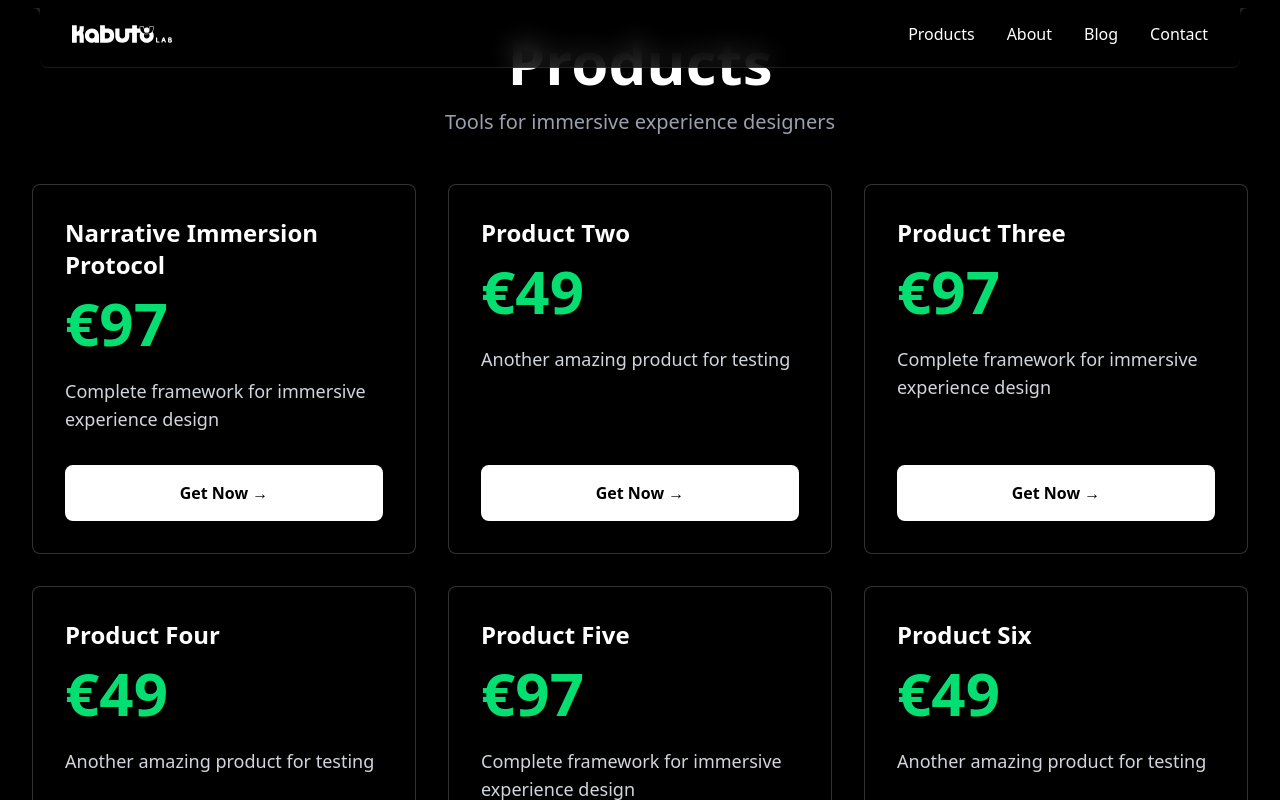
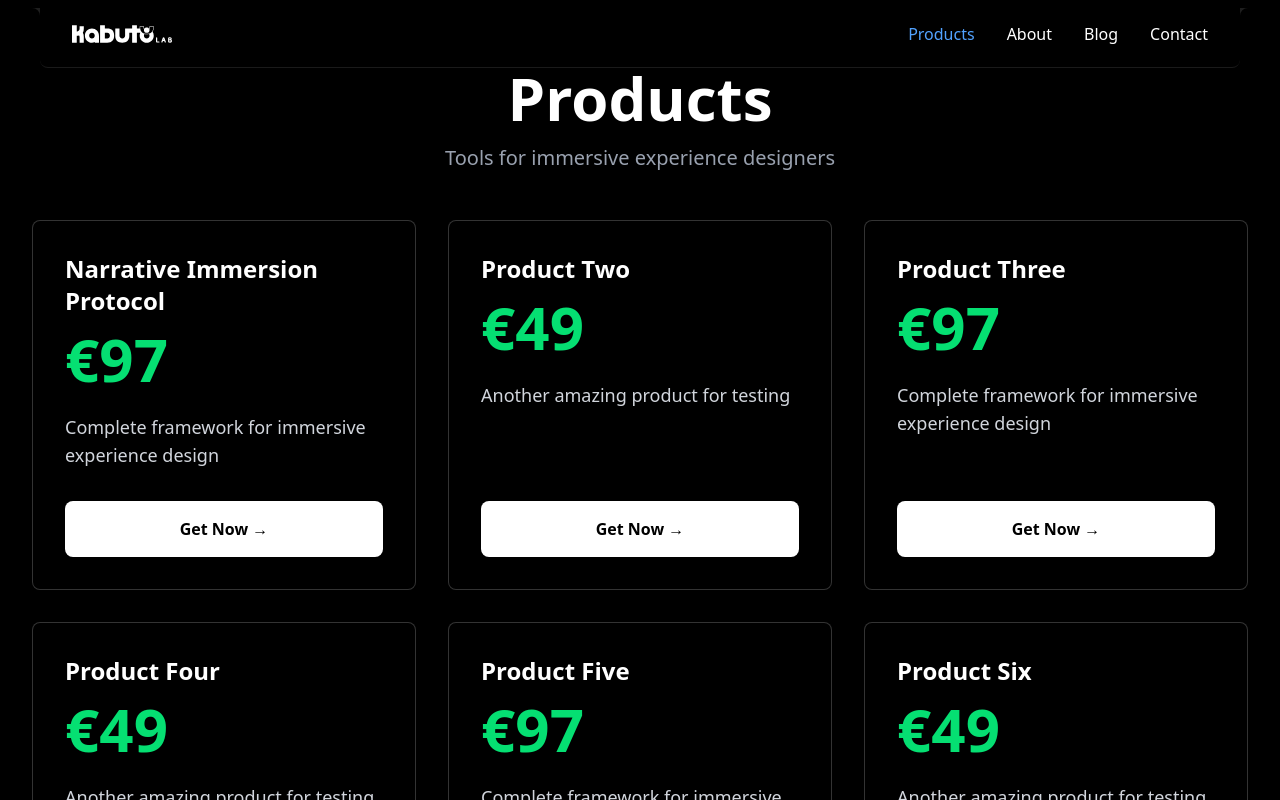
Before and after one commit to christi4ntoro/kabuto-lab, a Next.js app: page /products in a window 1280 px wide. Shown: the top 800 px of the page. Built offline with nearby package versions, Linux system fonts and the light colour scheme.

Commit message:
header fixed selected area

```diff
--- a/app/about/page.tsx
+++ b/app/about/page.tsx
@@ -1,6 +1,6 @@
 export default function AboutPage() {
     return (
-      <div className="min-h-screen bg-black text-white p-8">
+      <div className="min-h-screen bg-black text-white p-8 pt-[68px]">
         <div className="max-w-4xl mx-auto">
           <h1 className="text-6xl font-bold mb-8">About Kabuto Lab</h1>
 
--- a/app/blog/[slug]/page.tsx
+++ b/app/blog/[slug]/page.tsx
@@ -18,7 +18,7 @@ export default async function BlogPostPage({
   const contentHtml = await markdownToHtml(post.content);
 
   return (
-    <div className="min-h-screen bg-black text-white p-8">
+    <div className="min-h-screen bg-black text-white p-8 pt-[68px]">
       <article className="max-w-4xl mx-auto">
         <Link
           href="/blog"
--- a/app/blog/page.tsx
+++ b/app/blog/page.tsx
@@ -6,7 +6,7 @@ export default function BlogPage() {
   const posts = getAllPosts();
 
   return (
-    <div className="min-h-screen bg-black text-white p-8">
+    <div className="min-h-screen bg-black text-white p-8 pt-[68px]">
       <div className="max-w-4xl mx-auto">
         <h1 className="text-6xl font-bold mb-4">Blog</h1>
         <p className="text-xl text-gray-400 mb-12">
--- a/app/contact/page.tsx
+++ b/app/contact/page.tsx
@@ -1,6 +1,6 @@
 export default function ContactPage() {
     return (
-      <div className="min-h-screen bg-black text-white p-8">
+      <div className="min-h-screen bg-black text-white p-8 pt-[68px]">
         <div className="max-w-3xl mx-auto">
           <h1 className="text-6xl font-bold mb-8">Contact</h1>
 
--- a/app/products/page.tsx
+++ b/app/products/page.tsx
@@ -3,7 +3,7 @@ import { products } from '@/lib/products';
 
 export default function ProductsPage() {
   return (
-    <div className="min-h-screen bg-black text-white p-8">
+    <div className="min-h-screen bg-black text-white p-8 pt-[68px]">
       <div className="max-w-7xl mx-auto">
         <h1 className="text-6xl font-bold mb-4 text-center">Products</h1>
         <p className="text-xl text-gray-400 mb-12 text-center">
--- a/components/shared/Header.tsx
+++ b/components/shared/Header.tsx
@@ -3,9 +3,11 @@
 import Link from 'next/link';
 import Image from 'next/image';
 import { useState, useEffect } from 'react';
+import { usePathname } from 'next/navigation';
 import { Menu, X, Youtube, Github, Instagram } from 'lucide-react';
 
 export default function Header() {
+  const pathname = usePathname();
   const [scrollProgress, setScrollProgress] = useState(0);
   const [mobileMenuOpen, setMobileMenuOpen] = useState(false);
 
@@ -100,15 +102,22 @@ export default function Header() {
 
             {/* Desktop Nav */}
             <div className="hidden md:flex gap-8">
-              {navLinks.map((link) => (
+              {navLinks.map((link) => {
+                const isActive = pathname === link.href;
+                return (
                   <Link
                     key={link.href}
                     href={link.href}
-                  className="text-white hover:text-blue-400 transition-colors font-medium"
+                    className={`font-medium transition-colors ${
+                      isActive
+                        ? 'text-blue-400'
+                        : 'text-white hover:text-blue-400'
+                    }`}
                   >
                     {link.label}
                   </Link>
-              ))}
+                );
+              })}
             </div>
 
             {/* Mobile Hamburger */}
@@ -134,16 +143,23 @@ export default function Header() {
         <div className="flex flex-col justify-between h-full pt-24 pb-8 px-6">
           {/* Nav Links */}
           <nav className="flex flex-col gap-6">
-            {navLinks.map((link) => (
+            {navLinks.map((link) => {
+              const isActive = pathname === link.href;
+              return (
                 <Link
                   key={link.href}
                   href={link.href}
                   onClick={() => setMobileMenuOpen(false)}
-                className="text-4xl font-medium text-white hover:text-blue-400 transition-colors"
+                  className={`text-4xl font-medium transition-colors ${
+                    isActive
+                      ? 'text-blue-400'
+                      : 'text-white hover:text-blue-400'
+                  }`}
                 >
                   {link.label}
                 </Link>
-            ))}
+              );
+            })}
           </nav>
 
           {/* Social Icons */}
```
Lines whose indentation alone changed are shown as unchanged.
